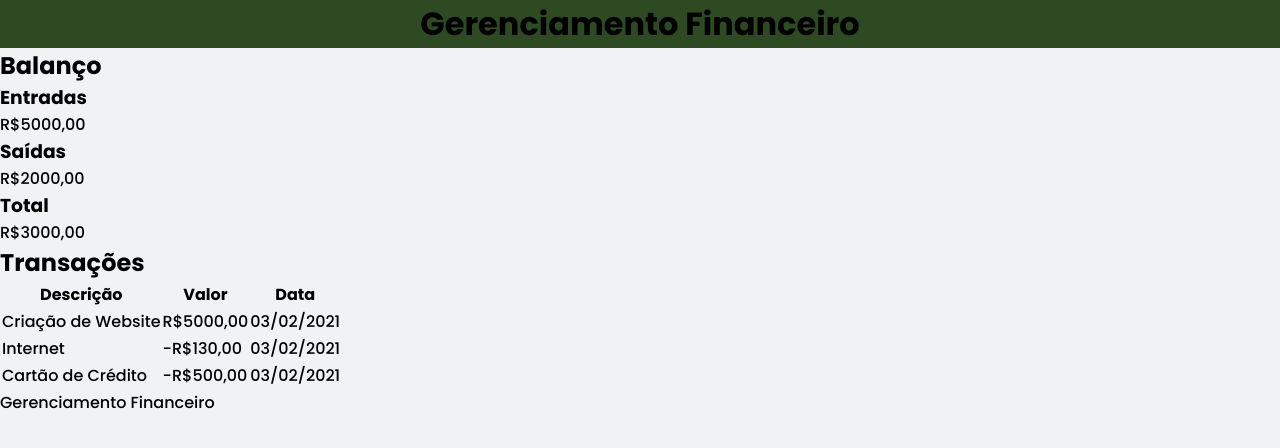
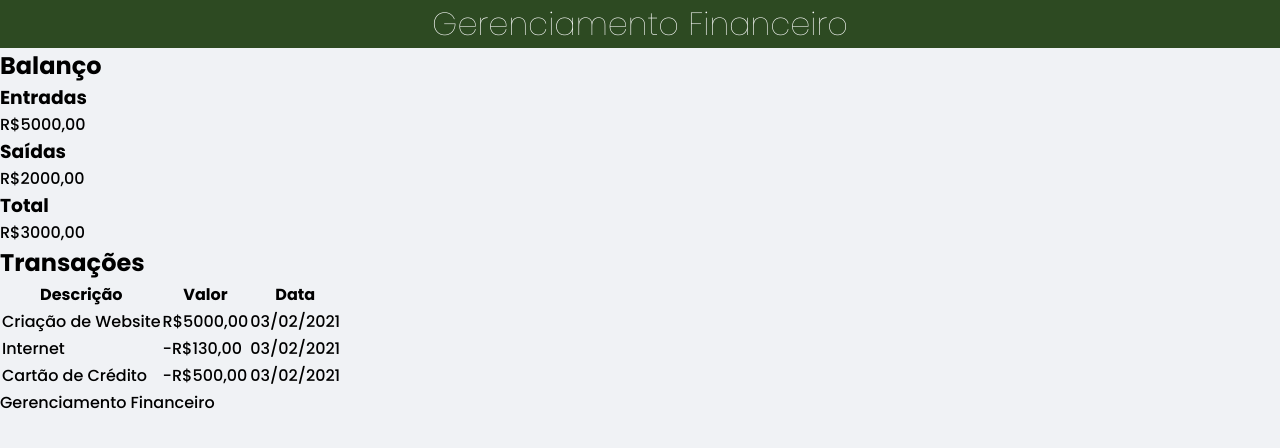
Before and after one commit to Zira-el/dev_finances, a plain HTML site: page index.html in a window 1280 px wide. Drawn offline with Linux system fonts and the light colour scheme.

Commit message:
style: color and font-weight

```diff
--- a/style.css
+++ b/style.css
@@ -8,7 +8,7 @@
 
 body {
     background: #f0f2f5;
-font-family: 'Poppins', sans-serif;
+    font-family: 'Poppins', sans-serif;
 }
 
 /*Header-------------------------------------------*/
@@ -18,3 +18,8 @@ header {
     padding: 2rm 0;
     text-align: center;
 }
+
+#logo {
+    color: #fff;
+    font-weight: 100;
+}
```
